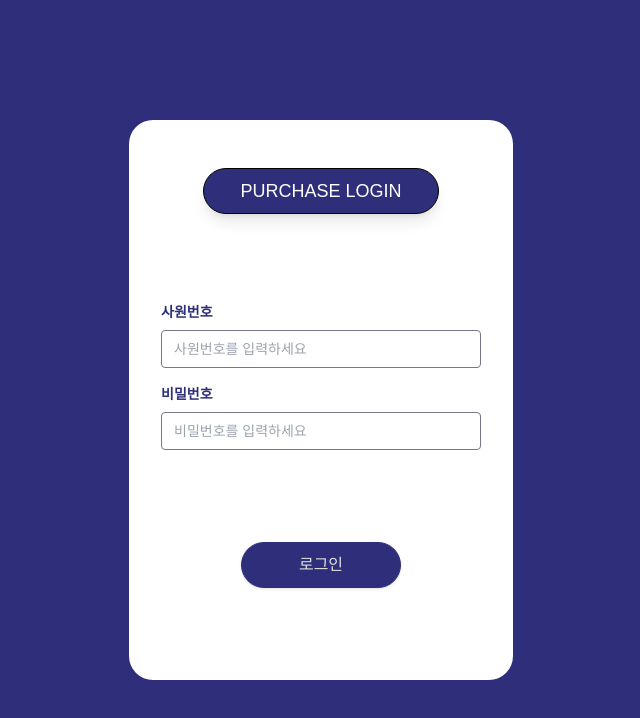
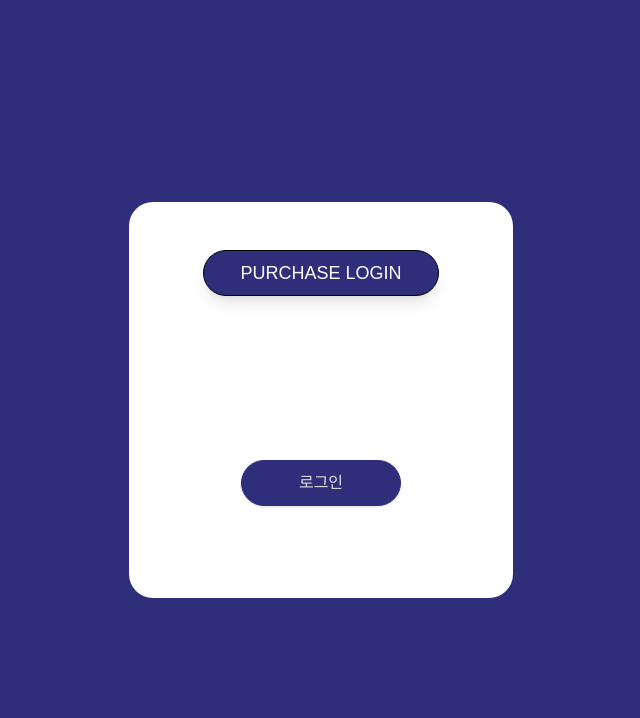
Before and after one commit to Hyeyeon-Ko/pur-ui2, a Next.js app: page /login in a window 1280 px wide. Shown: the top 718 px of the page, without its empty margins (319-959 px from the left). Built offline with nearby package versions, Linux system fonts and the light colour scheme; a web font is replaced by a local one.

Commit message:
build test

```diff
--- a/app/login/page.body.tsx
+++ b/app/login/page.body.tsx
@@ -7,7 +7,7 @@ import React, { useState } from "react";
 import Toast, { ToastType } from "@/components/commons/Toast";
 import { useDarkMode } from "@/context/DarkModeContext";
 import Label from "@/components/ui/atoms/label/Label";
-import LabelInput from "@/components/ui/molecules/inputs/LabelInput";
+// import LabelInput from "@/components/ui/molecules/inputs/LabelInput";
 import Button from "@/components/ui/atoms/button/Button";
 
 const LoginBody = () => {
@@ -72,7 +72,7 @@ const LoginBody = () => {
         </div>
         <div className="py-16 flex flex-col">
           <div>
-            <LabelInput
+            {/* <LabelInput
               labelMode="sm"
               labelContent="사원번호"
               labelColor="signature"
@@ -89,10 +89,10 @@ const LoginBody = () => {
                 alignItems: "flex-start",
                 color: isDarkMode ? colors.signature : colors.signature,
               }}
-            />
+            /> */}
           </div>
           <div>
-            <LabelInput
+            {/* <LabelInput
               labelMode="sm"
               labelContent="비밀번호"
               labelColor="signature"
@@ -108,7 +108,7 @@ const LoginBody = () => {
                 flexDirection: "column",
                 alignItems: "flex-start",
               }}
-            />
+            /> */}
           </div>
         </div>
         <div className="flex justify-center pb-10">
```
